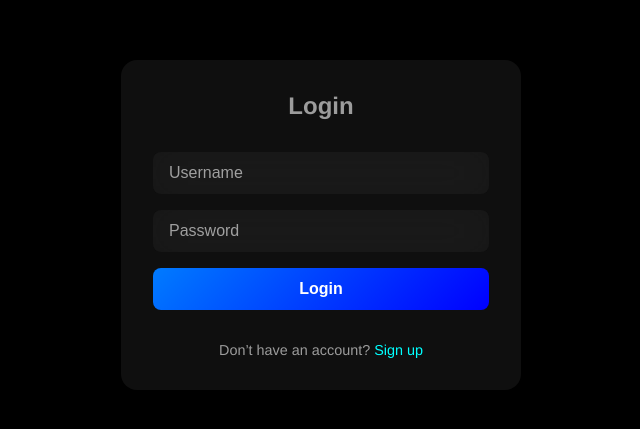
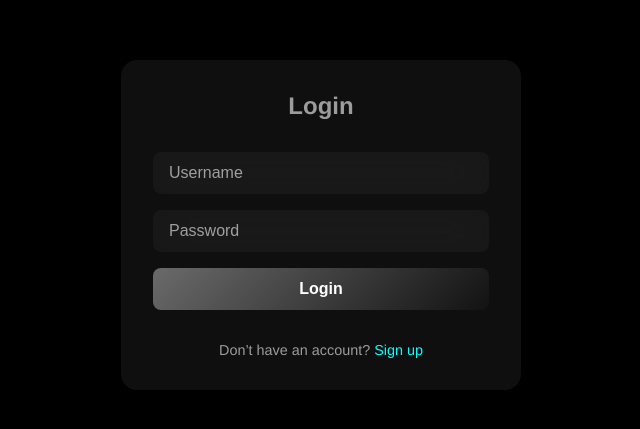
Before and after one commit to jurgengjoncari/mini-message-board, an Angular app: page /login in a window 1280 px wide. Shown: the part 175-604 px from the top of the page, without its empty margins (319-959 px from the left). Built offline with nearby package versions, Linux system fonts and the light colour scheme.

Commit message:
disable invalid forms

```diff
--- a/src/app/auth/auth.html
+++ b/src/app/auth/auth.html
@@ -6,7 +6,6 @@
            formControlName="username"
            type="text"
            placeholder="Username"
-           required
     />
 
     <div style="display: flex; flex-direction: column;">
@@ -14,8 +13,6 @@
              formControlName="password"
              type="password"
              placeholder="Password"
-             minlength="8"
-             required
       />
       @if (mode === 'signup') {
         <small [class]="errorMessage ? 'error' : 'hint'">
@@ -24,7 +21,12 @@
       }
     </div>
 
-    <button class="auth-button" type="submit">{{mode === 'login' ? 'Login' : 'Sign up'}}</button>
+    <button class="auth-button"
+            type="submit"
+            [disabled]="authForm.invalid"
+    >
+      {{mode === 'login' ? 'Login' : 'Sign up'}}
+    </button>
 
     <div class="auth-footer">
       @if (mode === 'login') {
--- a/src/app/auth/auth.scss
+++ b/src/app/auth/auth.scss
@@ -61,6 +61,11 @@
     background: linear-gradient(135deg, $color-primary, #00aaff);
     transform: scale(1.02);
   }
+
+  &:disabled {
+    filter: grayscale(1);
+    cursor: not-allowed;
+  }
 }
 
 .auth-footer {
--- a/src/app/auth/auth.ts
+++ b/src/app/auth/auth.ts
@@ -23,7 +23,7 @@ export class Auth {
   errorMessage: string | null = null;
 
   constructor(
-    private fb: FormBuilder,
+    private formBuilder: FormBuilder,
     private http: HttpClient,
     private router: Router,
     private route: ActivatedRoute
@@ -31,9 +31,9 @@ export class Auth {
     this.route.data.subscribe(data => {
       this.mode = data['mode'];
     })
-    this.authForm = this.fb.group({
+    this.authForm = this.formBuilder.group({
       username: ['', Validators.required],
-      password: ['', Validators.required]
+      password: ['', [Validators.required, Validators.minLength(8)]]
     });
   }
 
--- a/src/app/chat/chat.html
+++ b/src/app/chat/chat.html
@@ -38,7 +38,7 @@
         required
         [disabled]="!isLoggedIn || loading"
       />
-      <button type="button" (click)="sendMessage()" [disabled]="!isLoggedIn || loading">Send</button>
+      <button type="button" (click)="sendMessage()" [disabled]="!isLoggedIn || loading || !newMessage.trim()">Send</button>
     </div>
     @if (errorMessage) {
       <div class="error">{{errorMessage}}</div>
--- a/src/app/chat/chat.scss
+++ b/src/app/chat/chat.scss
@@ -180,6 +180,11 @@ $text-muted: #bbb;
       &::placeholder {
         color: $text-muted;
       }
+
+      &:disabled {
+        filter: grayscale(100%);
+        cursor: not-allowed;
+      }
     }
 
     button {
@@ -193,9 +198,14 @@ $text-muted: #bbb;
       box-shadow: $shadow-md;
       transition: background 0.2s ease, transform 0.1s ease;
 
-      &:hover {
+      &:not(:disabled):hover {
         background: $primary-hover;
         transform: scale(1.05);
+      }
+
+      &:disabled {
+        filter: grayscale(100%);
+        cursor: not-allowed;
       }
     }
   }
--- a/src/variables.scss
+++ b/src/variables.scss
@@ -1,9 +1,9 @@
 // 🎨 Colors
 $color-background: #000000;
 $color-surface: rgba(30, 30, 30, 0.5);
+$frosty-glass: blur(20px);
 $color-on-surface: #FFFFFF96;
 $color-on-primary: #FFFFFF;
-$frosty-glass: blur(20px);
 $color-primary: #0000ff;
 $color-information: #00ffff;
 $color-success: #01e600;
```
